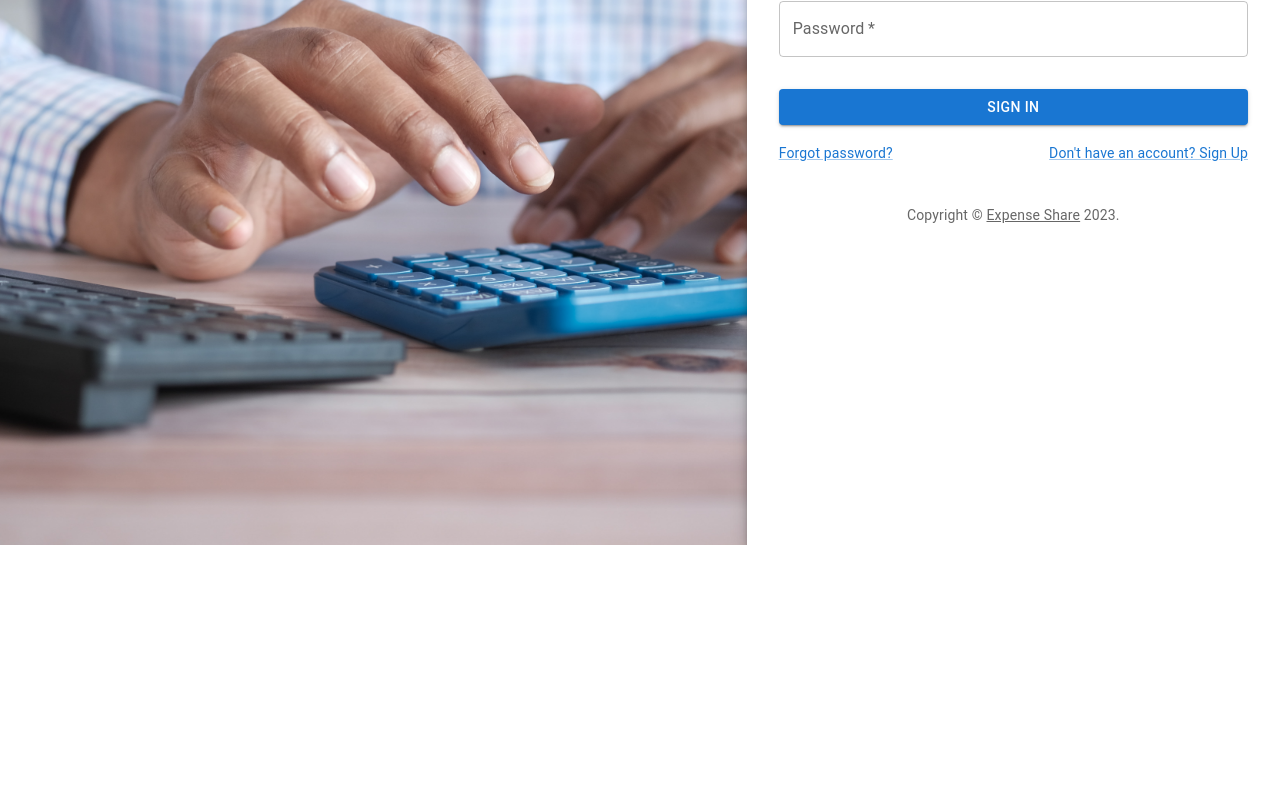
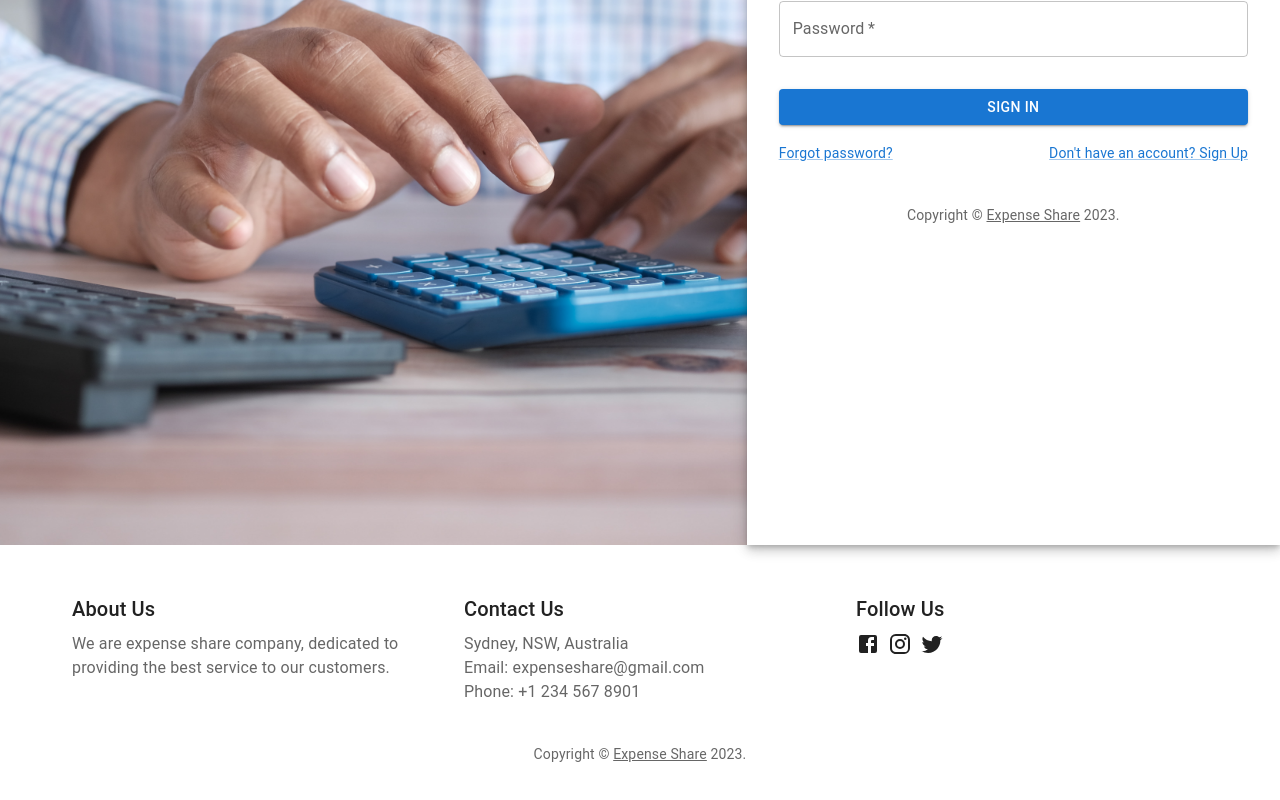
Before and after one commit to roshanaale9818/SettleUp-FE, a React (Create React App) app: page /login in a window 1280 px wide. Shown: the part 324-1124 px from the top of the page. Before the commit the page ends 869 px from the top, so only its background shows below. Built offline with nearby package versions, Linux system fonts and the light colour scheme.

Commit message:
footer page added, Lazy loading for routes configured and minor fixes on utils

```diff
--- a/src/components/home/Home.js
+++ b/src/components/home/Home.js
@@ -1,6 +1,6 @@
 import { Button, Grid, Paper, Typography } from '@mui/material';
 import * as React from 'react';
-const Home = () => {
+export default function Home() {
   return <React.Fragment>
     <Grid container>
       <Grid item xs={12}>
@@ -60,6 +60,3 @@ const Home = () => {
     </Grid>
   </React.Fragment>;
 }
-
-
-export {Home}
--- a/src/components/main/Main.js
+++ b/src/components/main/Main.js
@@ -1,6 +1,8 @@
 import React from "react";
 import { useOutlet } from "react-router-dom";
 import { Navbar } from "../../shared/layout/Navbar/Navbar";
+import Footer from "../../shared/layout/Footer/Footer";
+
 
 
 const Main = () => {
@@ -12,6 +14,7 @@ const Main = () => {
                 <div className="main-content" id="main">
                     {outlet}
                 </div>
+                <Footer />
             </div>
         </div>
     </React.Fragment>
--- a/src/routes/routes.js
+++ b/src/routes/routes.js
@@ -2,49 +2,49 @@
 import { Route, createBrowserRouter, createRoutesFromElements } from 'react-router-dom';
 import { Main } from '../components/main/Main';
 import ErrorPage from '../shared/components/ErrorPage';
-import SignIn from '../components/signin/SignIn';
-import { Home } from '../components/home/Home';
+import { Suspense, lazy } from 'react';
+import SuspenseLoading from '../shared/layout/SuspenseLoading/SuspenseLoading';
+const SignInPage = lazy(() => import('../components/signin/SignIn'));
+const HomePage = lazy(() => import('../components/home/Home'))
 
 const routes = createBrowserRouter(createRoutesFromElements(
     <>
-    <Route path='/'
-        element={<Main />}
-        errorElement={<ErrorPage />}
-    >
-        <Route index path='/' element={<Home />} replace>
-        </Route>
+        <Route path='/'
+            element={<Main />}
+            errorElement={<ErrorPage />}
+        >
+            <Route index path='/' element={<Suspense fallback={
+                <SuspenseLoading />
+            } >
+                <HomePage />
+            </Suspense>}>
+            </Route>
+            <Route index path='/' replace element={<Suspense fallback={
+                <SuspenseLoading />
+            } >
+                <HomePage />
+            </Suspense>}>
+            </Route>
 
-        {/* loader={SignInLoader} */}
-        <Route  path='/login' element={<SignIn />}  >
-        </Route>
-        <Route  path='/home' element={<Home />} >
-        </Route>
-         {/*<Route index path='/home' element={<Home />}>
-        </Route>
-        <Route path='/skills' element={<Skill />}>
-        </Route>
-        <Route path='/project' element={<Project />}>
-        </Route>
-        <Route path='/contact' element={<Contact />}>
-        </Route>
-        <Route path='/signup' element={<Signup />}>
-        </Route>
-        <Route path='/admin/login' element={<Login />}>
-        </Route>
-        <Route path='/unauthorized' element={<h1 className='text-center'>You are not authorized.</h1>}>
+            <Route path='/login' element={<Suspense fallback={
+                <SuspenseLoading />
+            }>
+                <SignInPage />
+            </Suspense>}>
+            </Route>
+
+            {/* eager loading */}
+            {/* <Route  path='/home' element={<Home />} >
         </Route> */}
-    </Route>,
 
-    {/* this is something we can do to access the route data to its inners data for example product detail and product edit pages  */}
-{/*
-    <Route path=':eventId'
-        errorElement={<ErrorPage />}
-        loader={SignInLoader}
-    >
-       <Route index  element={<SignIn />} replace>
-        </Route>
 
-    </Route>, */}
+            <Route path='/home' element={<Suspense fallback={
+                <SuspenseLoading />
+            }>
+                <HomePage />
+            </Suspense>}>
+            </Route>
+        </Route>,
 
     </>
 ))
--- a/src/shared/components/CopyRight.js
+++ b/src/shared/components/CopyRight.js
@@ -4,7 +4,7 @@ const CopyRight = (props)=>{
     return (
       <Typography variant="body2" color="text.secondary" align="center" {...props}>
         {'Copyright © '}
-        <Link color="inherit" href="http://roshanaalemagar.com:3000/">
+        <Link color="inherit"  target="_blank" rel="noopener noreferrer" href="http://roshanaalemagar.com:3000/">
           Expense Share
         </Link>{' '}
         {new Date().getFullYear()}
--- a/src/shared/components/ErrorPage.js
+++ b/src/shared/components/ErrorPage.js
@@ -22,7 +22,7 @@ const ErrorPage = (props) => {
                     height: '400px'
                 }}>
                     <Box>
-                        <h1>You are looking for something that doesnot exist.</h1>
+                        <h1>You are looking for something that does not exist.</h1>
                         <Box sx={{
                             textAlign:'center'
                         }}>
--- /dev/null
+++ b/src/shared/layout/Footer/Footer.js
@@ -0,0 +1,73 @@
+import React from "react";
+import Container from "@mui/material/Container";
+import Typography from "@mui/material/Typography";
+import Link from "@mui/material/Link";
+import Grid from "@mui/material/Grid";
+import { Facebook, Instagram, Twitter } from "@mui/icons-material";
+import { Box } from "@mui/material";
+import { CopyRight } from "../../components/CopyRight";
+
+export default function Footer() {
+    return (
+            <Box
+                component="footer"
+                sx={{
+                    // backgroundColor: (theme) =>
+                    //     theme.palette.mode === "light"
+                    //         ? theme.palette.grey[200]
+                    //         : theme.palette.grey[800],
+                    p: 6,
+                }}
+            >
+                <Container maxWidth="lg">
+                    <Grid container spacing={5}>
+                        <Grid item xs={12} sm={4}>
+                            <Typography variant="h6" color="text.primary" gutterBottom>
+                                About Us
+                            </Typography>
+                            <Typography variant="body1" color="text.secondary">
+                                We are expense share company, dedicated to providing the best service to our
+                                customers.
+                            </Typography>
+                        </Grid>
+                        <Grid item xs={12} sm={4}>
+                            <Typography variant="h6" color="text.primary" gutterBottom>
+                                Contact Us
+                            </Typography>
+                            <Typography variant="body1" color="text.secondary">
+                                Sydney, NSW, Australia
+                            </Typography>
+                            <Typography variant="body1" color="text.secondary">
+                                Email: expenseshare@gmail.com
+                            </Typography>
+                            <Typography variant="body1" color="text.secondary">
+                                Phone: +1 234 567 8901
+                            </Typography>
+                        </Grid>
+                        <Grid item xs={12} sm={4}>
+                            <Typography variant="h6" color="text.primary" gutterBottom >
+                                Follow Us
+                            </Typography>
+                            <Link href="https://www.facebook.com/" color="inherit"  target="_blank" rel="noopener noreferrer">
+                                <Facebook />
+                            </Link>
+                            <Link
+                                href="https://www.instagram.com/"
+                                color="inherit"
+                                sx={{ pl: 1, pr: 1 }}
+                                target="_blank" rel="noopener noreferrer"
+                            >
+                                <Instagram />
+                            </Link>
+                            <Link href="https://www.twitter.com/" color="inherit"  target="_blank" rel="noopener noreferrer">
+                                <Twitter />
+                            </Link>
+                        </Grid>
+                    </Grid>
+                    <Box mt={5}>
+                        <CopyRight />
+                    </Box>
+                </Container>
+            </Box>
+    );
+}
--- /dev/null
+++ b/src/shared/layout/SuspenseLoading/SuspenseLoading.js
@@ -0,0 +1,6 @@
+const SuspenseLoading = ()=>{
+    return <>
+        <p>Loading...</p>
+    </>
+}
+export default SuspenseLoading;
--- a/src/utils/menu/pages.js
+++ b/src/utils/menu/pages.js
@@ -1,7 +1,7 @@
 const PAGES = [
     { name: 'Home', url: '/home', icon: '' },
     { name: 'About Us', url: '/aboutus', icon: '' },
-    { name: 'Login/Signup', url: '/login', icon: '' },
+    { name: 'Login', url: '/login', icon: '' },
     { name: 'Contact', url: '/contact', icon: '' },
 ];
 
```
Also changed, not shown: src/shared/layout/Navbar/Navbar.js (+0 -19 lines).
